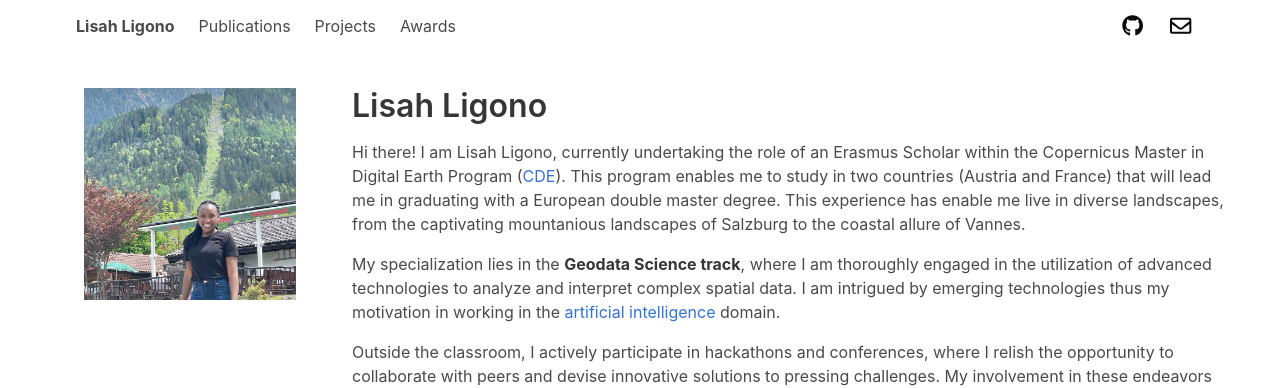
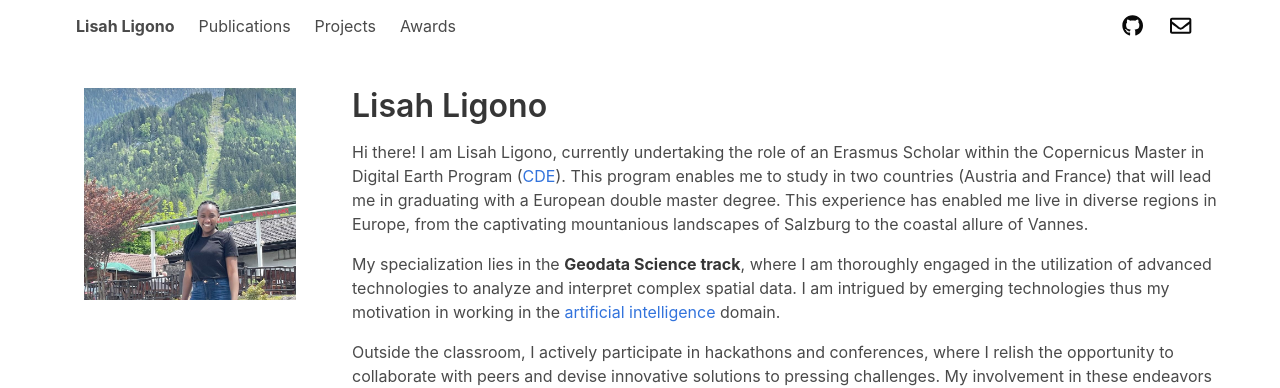
Before and after one commit to lisahligono/lisahligono.github.io, a Jekyll site: the page built from index.html, in a window 1280 px wide. Shown: the top 388 px of the page. Built offline with Jekyll 4.4.1, drawn with Linux system fonts in a browser that asks for light colours; nearby versions of some CDN libraries; a style sheet for code colours, icons or effects is not loaded.

Commit message:
Update description.md

```diff
--- a/_includes/description.md
+++ b/_includes/description.md
@@ -1,4 +1,4 @@
-Hi there! I am Lisah Ligono, currently undertaking the role of an Erasmus Scholar within the Copernicus Master in Digital Earth Program ([CDE](https://master-cde.eu)). This program enables me to study in two countries (Austria and France) that will lead me in graduating with a European double master degree. This experience has enable me live in diverse landscapes, from the captivating mountanious landscapes of Salzburg to the coastal allure of Vannes.
+Hi there! I am Lisah Ligono, currently undertaking the role of an Erasmus Scholar within the Copernicus Master in Digital Earth Program ([CDE](https://master-cde.eu)). This program enables me to study in two countries (Austria and France) that will lead me in graduating with a European double master degree. This experience has enabled me live in diverse regions in Europe, from the captivating mountanious landscapes of Salzburg to the coastal allure of Vannes.
 
 My specialization lies in the **Geodata Science track**, where I am thoroughly engaged in the utilization of advanced technologies to analyze and interpret complex spatial data. I am intrigued by emerging technologies thus my motivation in working in the [artificial intelligence](https://en.wikipedia.org/wiki/Artificial_intelligence) domain.
 
```
